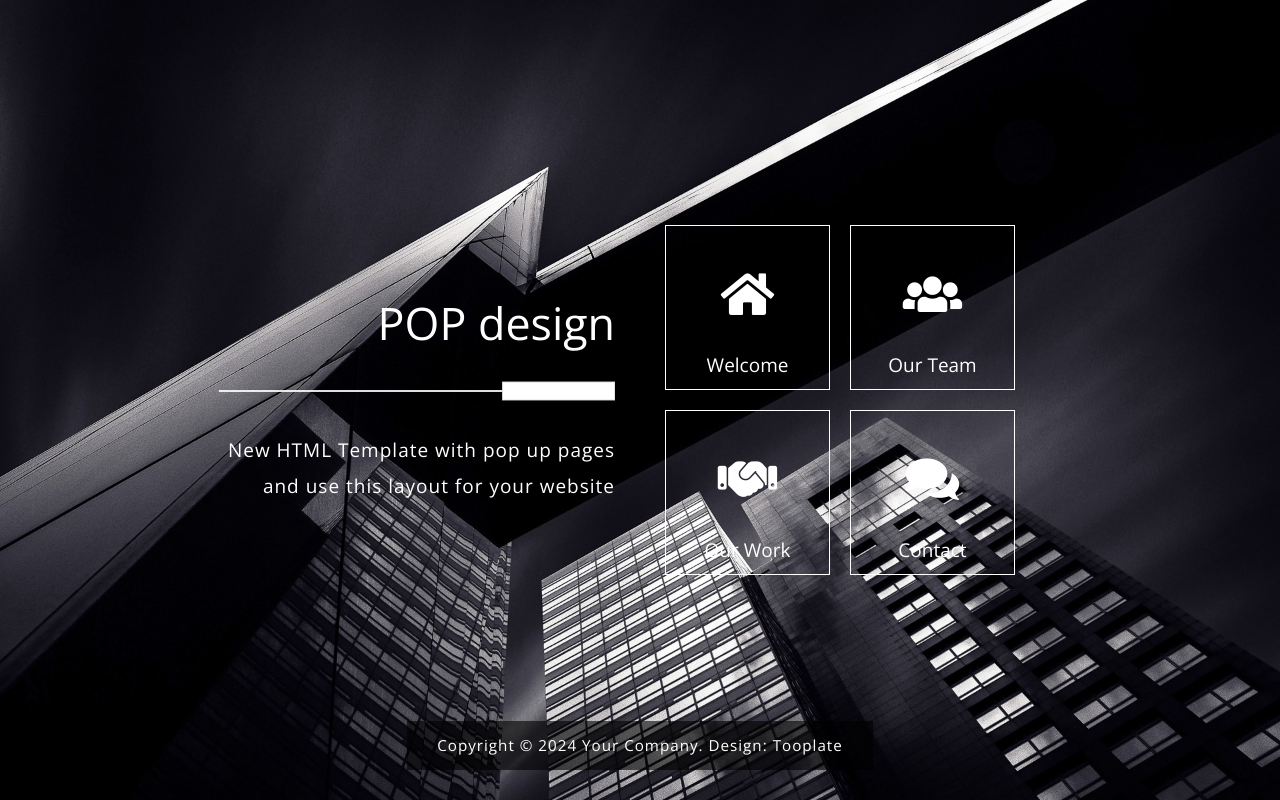
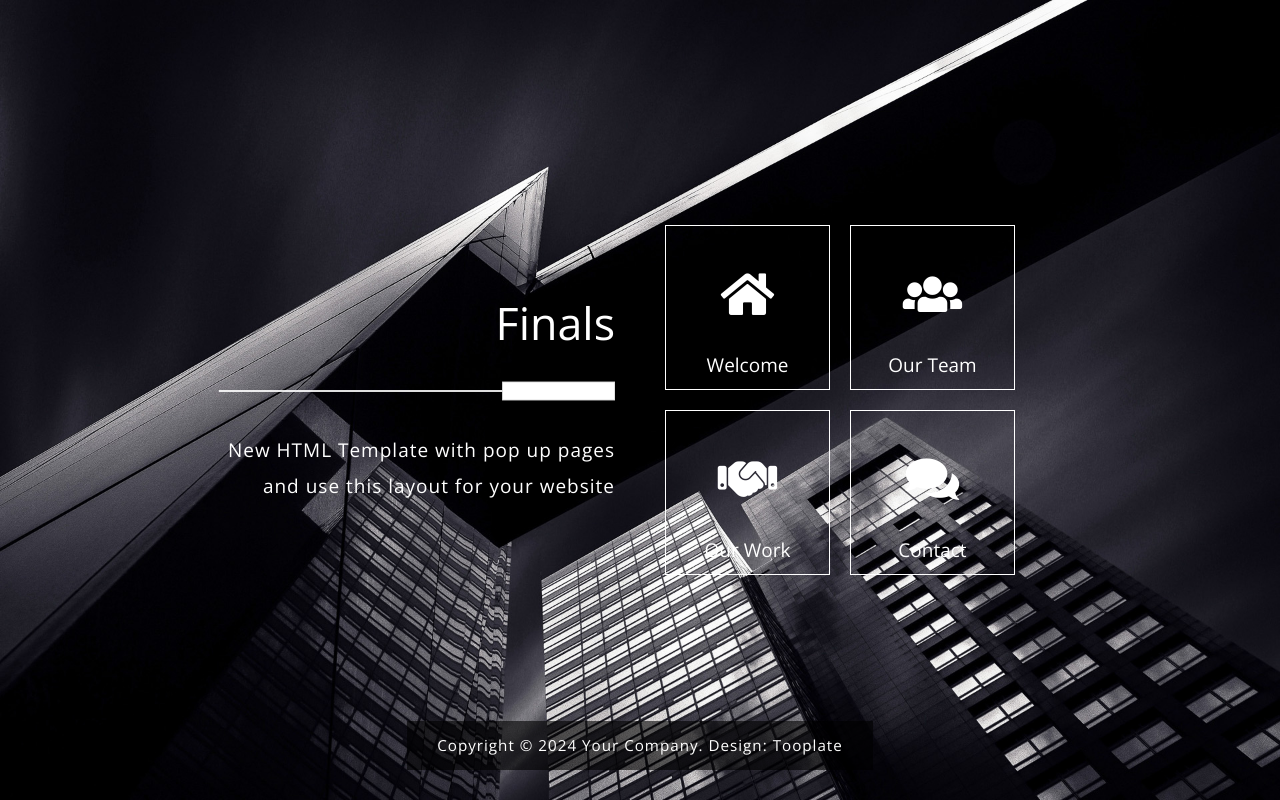
Before and after one commit to geloredera/CSEL__302-finals, a plain HTML site: page 2097_pop/index.html in a window 1280 px wide. Drawn offline with nearby package versions, Linux system fonts and the light colour scheme.

Commit message:
Update index.html

```diff
--- a/2097_pop/index.html
+++ b/2097_pop/index.html
@@ -32,7 +32,7 @@ https://www.tooplate.com/view/2097-pop
                 <div class="row">
                     <div class="col-sm-12 col-md-6 col-lg-6 col-md-col-xl-6 mb-md-0 mb-sm-4 mb-4 tm-site-header-col">
                         <div class="tm-site-header">
-                            <h1 class="mb-4">POP design</h1>
+                            <h1 class="mb-4">Finals</h1>
                             <img src="img/underline.png" class="img-fluid mb-4">
                             <p>New HTML Template with pop up pages and use this layout for your website</p>
                         </div>
```
